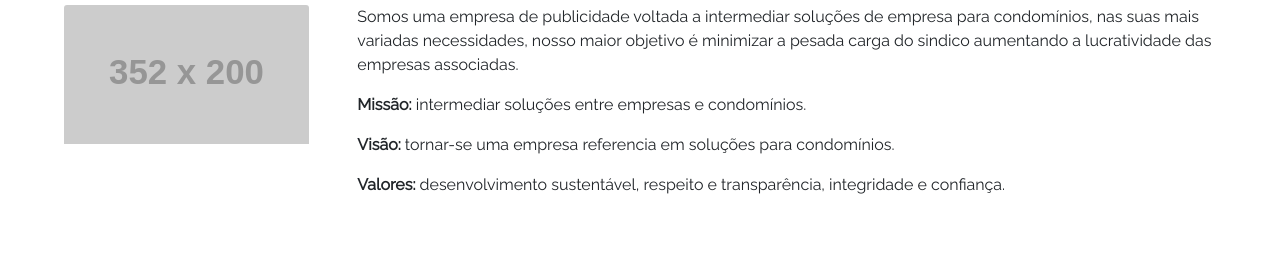
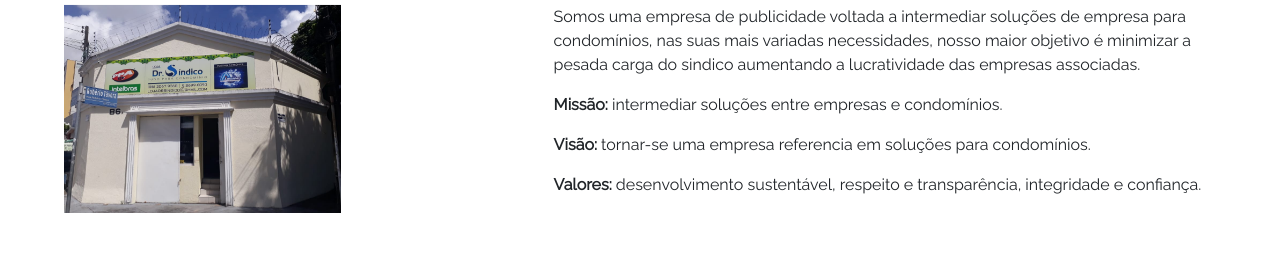
Before and after one commit to lojadrsindico/lojadrsindico, a website: page index.html in a window 1280 px wide. Shown: the part 1356-1619 px from the top of the page. Drawn offline with nearby package versions, Linux system fonts and the light colour scheme; placeholder pictures from the web are drawn by us.

Commit message:
ajuste logo moura e inserção da fachada

```diff
--- a/css/style.css
+++ b/css/style.css
@@ -134,14 +134,17 @@ nav > ul > a{
 }
 
 .empresa-img{
-   width: 10vw;
-   height: 10vh;
-   flex: 2;
+   /* width: 300px;
+   height: 300px; */
+   flex: 4;
+   background-image: url('../img/fachada.jpg');
+   background-size: contain;
+   background-repeat: no-repeat;
 }
 
 
 .empresa-sobre{
-   flex: 7;
+   flex: 6;
    padding-left: 3em;
 }
 
--- a/index.html
+++ b/index.html
@@ -79,9 +79,7 @@
       <article class="empresa panel" id="empresa">
          <h4  data-aos="zoom-in">A Empresa</h4>
          <div class="empresa-container">
-            <div class="empresa-img" data-aos="fade-right">
-               <img class="card-img-top" src="http://placehold.it/352x200" alt="Card image cap">
-            </div>
+            <div class="empresa-img" data-aos="fade-right"></div>
             <div class="empresa-sobre" data-aos="fade-left">
                <p>Somos uma empresa de publicidade voltada a intermediar soluções de empresa para condomínios, nas suas mais variadas necessidades, nosso maior objetivo é minimizar a pesada carga do sindico aumentando a lucratividade das empresas associadas.</p>
                <p><strong>Missão: </strong> intermediar soluções entre empresas e condomínios. </p>
@@ -172,7 +170,7 @@
             </div>
             <div class="col-lg-3 col-md-4 col-xs-6">
                <a href="#" class="d-block mb-4 h-100">
-                  <img class="img-fluid img-thumbnail" src="img/logos/moura.png" alt="">
+                  <img class="img-fluid img-thumbnail" src="img/logos/moura.svg" alt="">
                </a>
             </div>
             <div class="col-lg-3 col-md-4 col-xs-6">
@@ -187,7 +185,7 @@
             </div>
             <div class="col-lg-3 col-md-4 col-xs-6">
                <a href="#" class="d-block mb-4 h-100">
-                  <img class="img-fluid img-thumbnail" src="http://placehold.it/400x300" alt="">
+                  <img class="img-fluid img-thumbnail" src="http://placehold.it/400x300&text=Associe-se" alt="">
                </a>
             </div>
          </div>
```
Also changed, not shown: img/fachada.jpg (added), img/logos/moura.svg (added).
